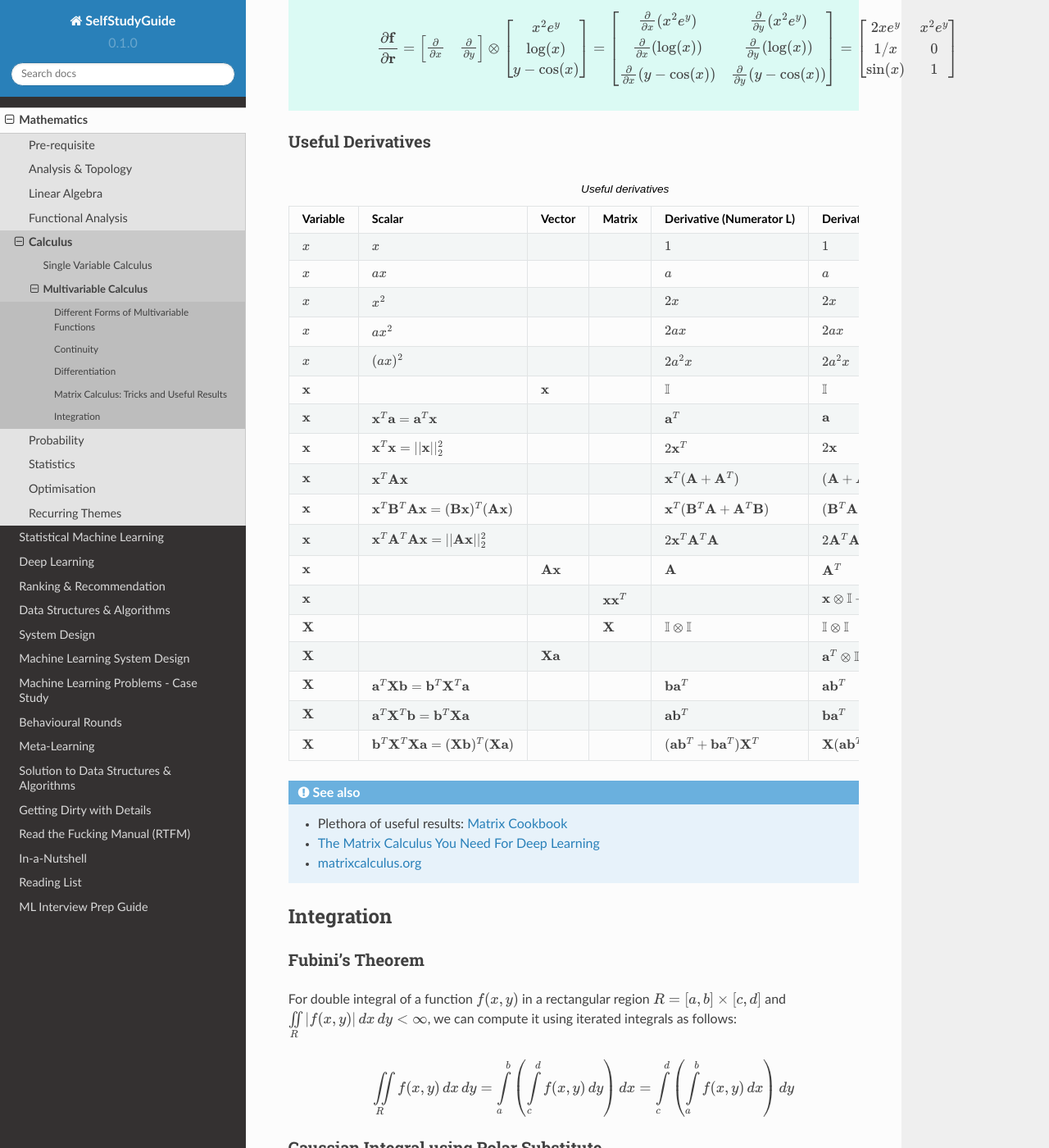
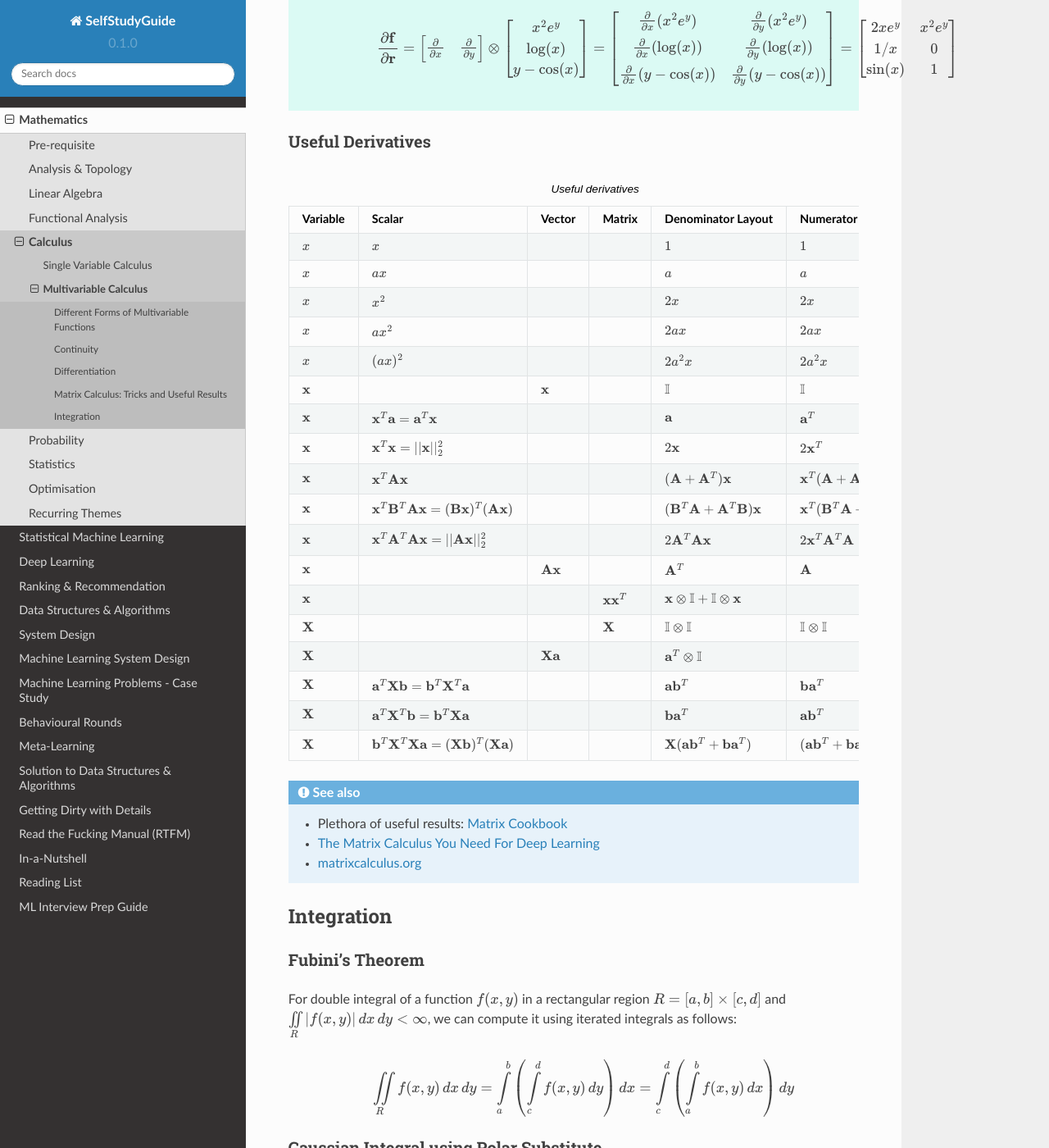
Before and after one commit to uselesstechjunks/leetcode, a Sphinx documentation site: the page built from docs/source/math/calc3/multi.rst, in a window 1280 px wide and 1400 px high, scrolled down 9083 px. Shown: the whole window at 82% size. Built offline with Sphinx 7.4.7 and the Read the Docs theme 2.0.0, drawn with Linux system fonts in a browser that asks for light colours.

Commit message:
Update multi.rst (#162)

```diff
--- a/docs/source/math/calc3/multi.rst
+++ b/docs/source/math/calc3/multi.rst
@@ -273,7 +273,7 @@ Matrix Calculus: Tricks and Useful Results
 Useful Derivatives
 ===========================================================
 .. csv-table:: Useful derivatives
-	:header: "Variable", "Scalar", "Vector", "Matrix", "Derivative (Numerator L)", "Derivative (Denominator L)"
+	:header: "Variable", "Scalar", "Vector", "Matrix", "Denominator Layout", "Numerator Layout"
 	:align: center
 
 	:math:`x`, :math:`x`, , , :math:`1`, :math:`1`
@@ -282,18 +282,18 @@ Useful Derivatives
 	:math:`x`, :math:`ax^2`, , , :math:`2ax`, :math:`2ax`
 	:math:`x`, :math:`(ax)^2`, , , :math:`2a^2x`, :math:`2a^2x`
 	:math:`\mathbf{x}`, , :math:`\mathbf{x}`, , :math:`\mathbb{I}`, :math:`\mathbb{I}`
-	:math:`\mathbf{x}`, :math:`\mathbf{x}^T\mathbf{a}=\mathbf{a}^T\mathbf{x}`, , ,:math:`\mathbf{a}^T`, :math:`\mathbf{a}`
-	:math:`\mathbf{x}`, :math:`\mathbf{x}^T\mathbf{x}=||\mathbf{x}||_2^2`, , ,:math:`2\mathbf{x}^T`, :math:`2\mathbf{x}`
-	:math:`\mathbf{x}`, :math:`\mathbf{x}^T\mathbf{A}\mathbf{x}`, , ,:math:`\mathbf{x}^T(\mathbf{A}+\mathbf{A}^T)`, :math:`(\mathbf{A}+\mathbf{A}^T)\mathbf{x}`
-	:math:`\mathbf{x}`, :math:`\mathbf{x}^T\mathbf{B}^T\mathbf{A}\mathbf{x}=(\mathbf{B}\mathbf{x})^T(\mathbf{A}\mathbf{x})`, , , :math:`\mathbf{x}^T(\mathbf{B}^T\mathbf{A}+\mathbf{A}^T\mathbf{B})`, :math:`(\mathbf{B}^T\mathbf{A}+\mathbf{A}^T\mathbf{B})\mathbf{x}`
-	:math:`\mathbf{x}`, :math:`\mathbf{x}^T\mathbf{A}^T\mathbf{A}\mathbf{x}=||\mathbf{A}\mathbf{x}||_2^2`, , , :math:`2\mathbf{x}^T\mathbf{A}^T\mathbf{A}`, :math:`2\mathbf{A}^T\mathbf{A}\mathbf{x}`
-	:math:`\mathbf{x}`, , :math:`\mathbf{A}\mathbf{x}`, ,:math:`\mathbf{A}`, :math:`\mathbf{A}^T`
-	:math:`\mathbf{x}`, , , :math:`\mathbf{x}\mathbf{x}^T`, , :math:`\mathbf{x}\otimes\mathbb{I}+\mathbb{I}\otimes\mathbf{x}`
+	:math:`\mathbf{x}`, :math:`\mathbf{x}^T\mathbf{a}=\mathbf{a}^T\mathbf{x}`, , , :math:`\mathbf{a}`,:math:`\mathbf{a}^T`
+	:math:`\mathbf{x}`, :math:`\mathbf{x}^T\mathbf{x}=||\mathbf{x}||_2^2`, , , :math:`2\mathbf{x}`,:math:`2\mathbf{x}^T`
+	:math:`\mathbf{x}`, :math:`\mathbf{x}^T\mathbf{A}\mathbf{x}`, , , :math:`(\mathbf{A}+\mathbf{A}^T)\mathbf{x}`,:math:`\mathbf{x}^T(\mathbf{A}+\mathbf{A}^T)`
+	:math:`\mathbf{x}`, :math:`\mathbf{x}^T\mathbf{B}^T\mathbf{A}\mathbf{x}=(\mathbf{B}\mathbf{x})^T(\mathbf{A}\mathbf{x})`, , , :math:`(\mathbf{B}^T\mathbf{A}+\mathbf{A}^T\mathbf{B})\mathbf{x}`, :math:`\mathbf{x}^T(\mathbf{B}^T\mathbf{A}+\mathbf{A}^T\mathbf{B})`
+	:math:`\mathbf{x}`, :math:`\mathbf{x}^T\mathbf{A}^T\mathbf{A}\mathbf{x}=||\mathbf{A}\mathbf{x}||_2^2`, , , :math:`2\mathbf{A}^T\mathbf{A}\mathbf{x}`, :math:`2\mathbf{x}^T\mathbf{A}^T\mathbf{A}`
+	:math:`\mathbf{x}`, , :math:`\mathbf{A}\mathbf{x}`, , :math:`\mathbf{A}^T`,:math:`\mathbf{A}`
+	:math:`\mathbf{x}`, , , :math:`\mathbf{x}\mathbf{x}^T`, :math:`\mathbf{x}\otimes\mathbb{I}+\mathbb{I}\otimes\mathbf{x}`,
 	:math:`\mathbf{X}`, , ,:math:`\mathbf{X}`, :math:`\mathbb{I}\otimes\mathbb{I}`, :math:`\mathbb{I}\otimes\mathbb{I}`
-	:math:`\mathbf{X}`, , :math:`\mathbf{X}\mathbf{a}`, , , :math:`\mathbf{a}^T\otimes\mathbb{I}`
-	:math:`\mathbf{X}`, :math:`\mathbf{a}^T\mathbf{X}\mathbf{b}=\mathbf{b}^T\mathbf{X}^T\mathbf{a}`, , , :math:`\mathbf{b}\mathbf{a}^T`, :math:`\mathbf{a}\mathbf{b}^T`
-	:math:`\mathbf{X}`, :math:`\mathbf{a}^T\mathbf{X}^T\mathbf{b}=\mathbf{b}^T\mathbf{X}\mathbf{a}`, , , :math:`\mathbf{a}\mathbf{b}^T`, :math:`\mathbf{b}\mathbf{a}^T`
-	:math:`\mathbf{X}`, :math:`\mathbf{b}^T\mathbf{X}^T\mathbf{X}\mathbf{a}=(\mathbf{X}\mathbf{b})^T(\mathbf{X}\mathbf{a})`, , , :math:`(\mathbf{a}\mathbf{b}^T+\mathbf{b}\mathbf{a}^T)\mathbf{X}^T`, :math:`\mathbf{X}(\mathbf{a}\mathbf{b}^T+\mathbf{b}\mathbf{a}^T)`
+	:math:`\mathbf{X}`, , :math:`\mathbf{X}\mathbf{a}`, , :math:`\mathbf{a}^T\otimes\mathbb{I}`,
+	:math:`\mathbf{X}`, :math:`\mathbf{a}^T\mathbf{X}\mathbf{b}=\mathbf{b}^T\mathbf{X}^T\mathbf{a}`, , , :math:`\mathbf{a}\mathbf{b}^T`, :math:`\mathbf{b}\mathbf{a}^T`
+	:math:`\mathbf{X}`, :math:`\mathbf{a}^T\mathbf{X}^T\mathbf{b}=\mathbf{b}^T\mathbf{X}\mathbf{a}`, , , :math:`\mathbf{b}\mathbf{a}^T`, :math:`\mathbf{a}\mathbf{b}^T`
+	:math:`\mathbf{X}`, :math:`\mathbf{b}^T\mathbf{X}^T\mathbf{X}\mathbf{a}=(\mathbf{X}\mathbf{b})^T(\mathbf{X}\mathbf{a})`, , , :math:`\mathbf{X}(\mathbf{a}\mathbf{b}^T+\mathbf{b}\mathbf{a}^T)`, :math:`(\mathbf{a}\mathbf{b}^T+\mathbf{b}\mathbf{a}^T)\mathbf{X}^T`
 
 .. seealso::
 	* Plethora of useful results: `Matrix Cookbook <https://www.math.uwaterloo.ca/~hwolkowi/matrixcookbook.pdf>`_
```
